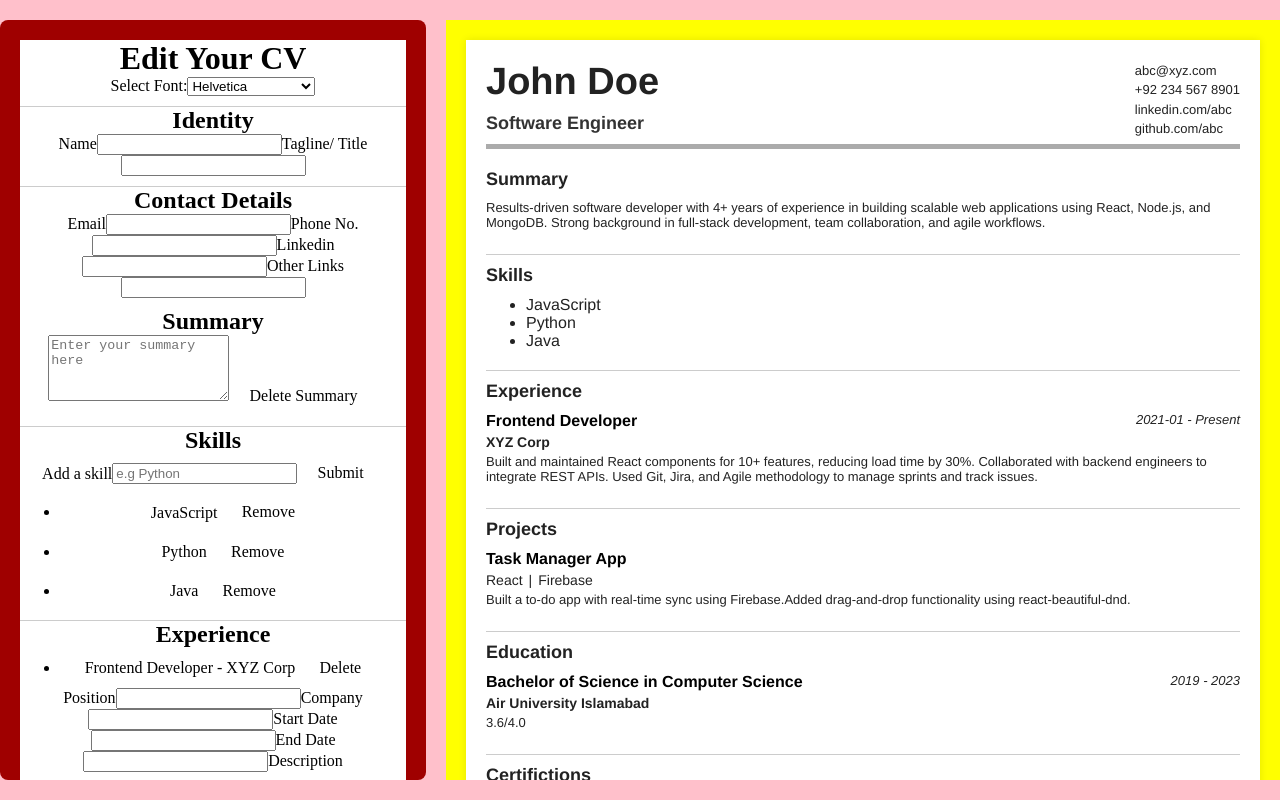
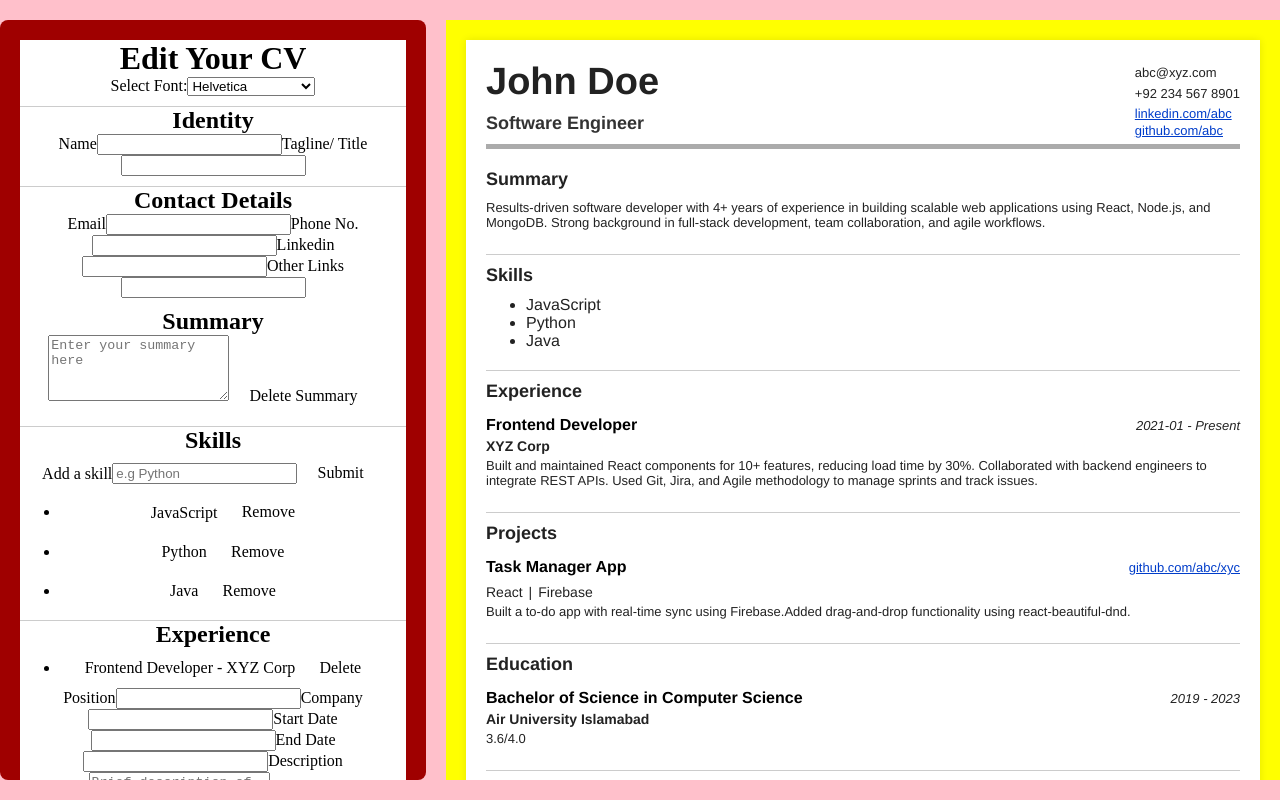
Before and after one commit to muhibk22/cv-maker, a React (Vite) app: page / in a window 1280 px wide. Built offline with nearby package versions, Linux system fonts and the light colour scheme.

Commit message:
refactor: change tags to hyperlinks for urls

```diff
--- a/src/App.jsx
+++ b/src/App.jsx
@@ -32,6 +32,7 @@ function App() {
       {
         id:2,
         name: "Task Manager App",
+        url: "github.com/abc/xyc",
         technologies: ["React", "Firebase"],
         description: [
           "Built a to-do app with real-time sync using Firebase.",
--- a/src/components/ContactForm.jsx
+++ b/src/components/ContactForm.jsx
@@ -35,7 +35,7 @@ function ContactForm({ contact, setCv }) {
       <input type="text" name="phone" value={formValues.phone} onChange={handleChange} maxLength={16}/>
 
       <label>Linkedin</label>
-      <input type="text" name="linkedin" value={formValues.linkedin} onChange={handleChange} maxLength={50}/>
+      <input type="url" name="linkedin" value={formValues.linkedin} onChange={handleChange} maxLength={50}/>
 
       <label>Other Links</label>
       <input type="url" name="github" value={formValues.github} onChange={handleChange}/>
--- a/src/components/Display.jsx
+++ b/src/components/Display.jsx
@@ -12,10 +12,18 @@ function Display({ cv, fontFamily }) {
             <h3>{cv.identity.title}</h3>
           </div>
           <div className="contact">
+            {cv.contact.email && (
             <p>{cv.contact.email}</p>
-            <p>{cv.contact.phone}</p>
-            <p>{cv.contact.linkedin}</p>
-            <p>{cv.contact.github}</p>
+            )}
+            {cv.contact.phone && (
+              <p>{cv.contact.phone}</p>
+            )}
+            { cv.contact.linkedin && (
+            <a href={cv.contact.linkedin.startsWith("http") ? cv.contact.linkedin : `https://${cv.contact.linkedin}`} target="blank">{cv.contact.linkedin}</a>
+            )}
+            {cv.contact.github && (
+            <a href={cv.contact.github.startsWith("http") ? cv.contact.github : `https://${cv.contact.github}`} target="blank">{cv.contact.github}</a>
+            )}
           </div>
         </section>
         <hr/>
@@ -32,8 +40,8 @@ function Display({ cv, fontFamily }) {
             <b>Skills</b>
           </h3>
           <ul>
-            {cv.skills.map((skills) => {
-              return <li key={skills}>{skills}</li>;
+            {cv.skills.map((skills, index) => {
+              return <li key={index}>{skills}</li>;
             })}
           </ul>
         </section>
@@ -74,8 +82,13 @@ function Display({ cv, fontFamily }) {
           {cv.projects.map((project) => {
             return (
               <div className="project-container" key={project.id}>
-                <span className="title">
-                  <h4>{project.name}</h4>
+                <span className="inline">
+                  <span className="title">
+                    <h4>{project.name}</h4>
+                  </span>
+                  <span className="link">
+                    <a href={project.url.startsWith("http") ? project.url : `https://${project.url}`} target="_blank">{project.url}</a>
+                  </span>
                 </span>
                 <ul className="inline-li ">
                   {project.technologies.map((technology) => {
--- a/src/components/ExperienceForm.jsx
+++ b/src/components/ExperienceForm.jsx
@@ -83,7 +83,9 @@ function ExperienceForm({ experience, setCv }) {
       />
 
       <label htmlFor="experience-description">Description</label>
-      <input
+      <textarea
+        placeholder="Brief description of your job"
+        rows={4}
         type="text"
         value={formValues.description}
         name="description"
--- a/src/components/LanguagesForm.jsx
+++ b/src/components/LanguagesForm.jsx
@@ -8,6 +8,7 @@ function LanguagesForm({languages, setCv}){
 
         const text= newLanguage.trim();
         if (!text) return;
+        if (languages.includes(text)) return;
         setCv((prevCv)=>({
             ...prevCv, languages: [...prevCv.languages || [], text ],
         }));
--- a/src/components/SkillsForm.jsx
+++ b/src/components/SkillsForm.jsx
@@ -8,6 +8,7 @@ function SkillsForm({skills, setCv}){
 
         const text= newSkill.trim();
         if (!text) return;
+        if(skills.includes(text)) return;
         setCv((prevCv)=>({
             ...prevCv, skills: [...prevCv.skills || [], text ],
         }));
--- a/src/components/Summary.jsx
+++ b/src/components/Summary.jsx
@@ -7,8 +7,8 @@ function Summary({ summary, setCv }) {
     e.preventDefault();
     const newSummary = e.target.value;
     setText(newSummary);
-    setCv((summary) => ({
-      ...summary,
+    setCv((prevCv) => ({
+      ...prevCv,
       summary: newSummary,
     }));
   };
--- a/src/styles/Display.css
+++ b/src/styles/Display.css
@@ -86,6 +86,10 @@ section{
     display: flex;
     width: 100%;
     justify-content: space-between;
+    align-items: center;
+}
+.inline p{
+    margin: 0;
 }
 
 .inline-li{
@@ -122,11 +126,15 @@ hr {
 p{
     font-size: 13px;
 }
+a{
+    font-size: 13px;
+    color: rgb(0, 61, 202);
+}
 
 .title{
     font-size: 16px;
     color: #000;
-    margin-bottom: 4px;
+    margin:4px 0;
 }
 
 h5,p{
```
